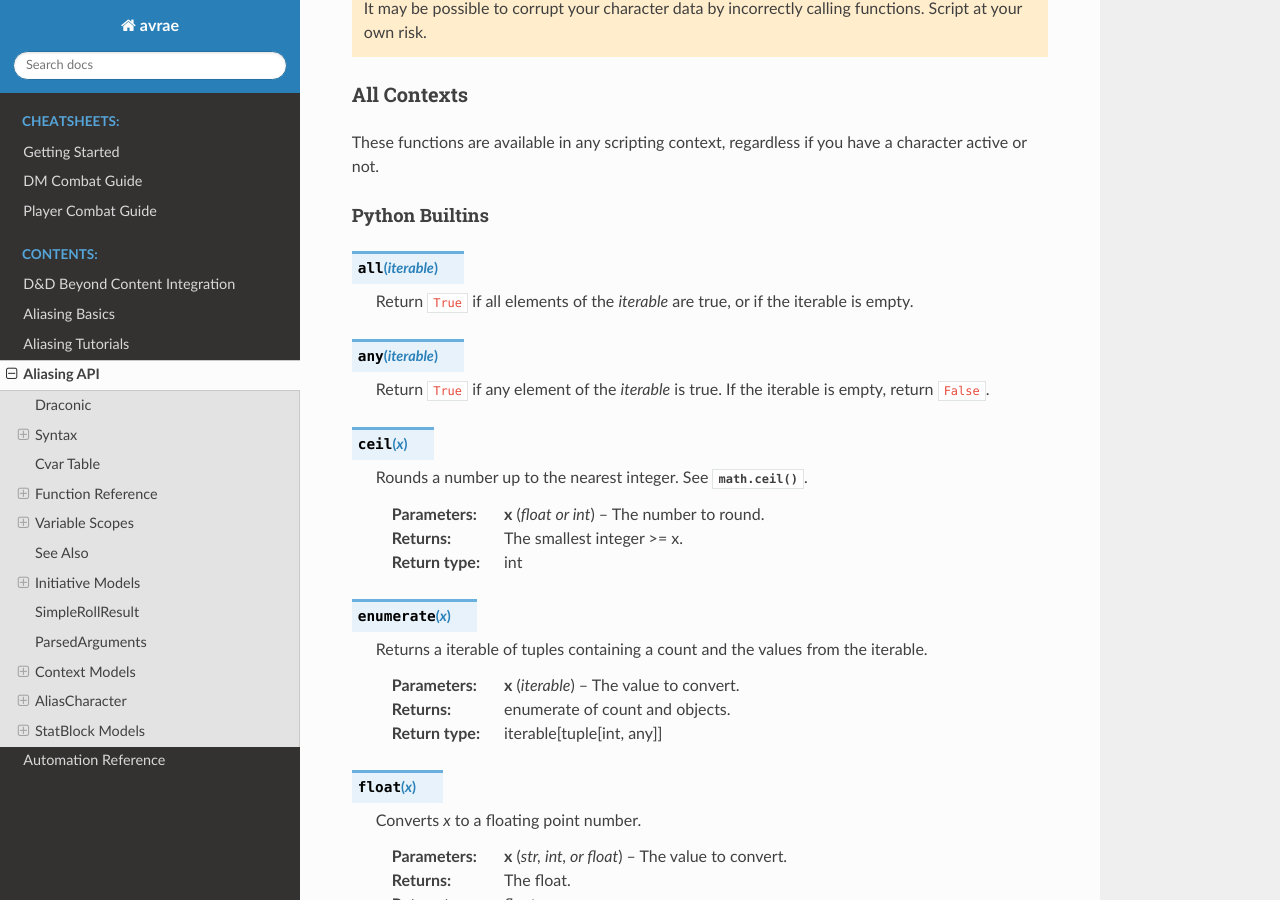
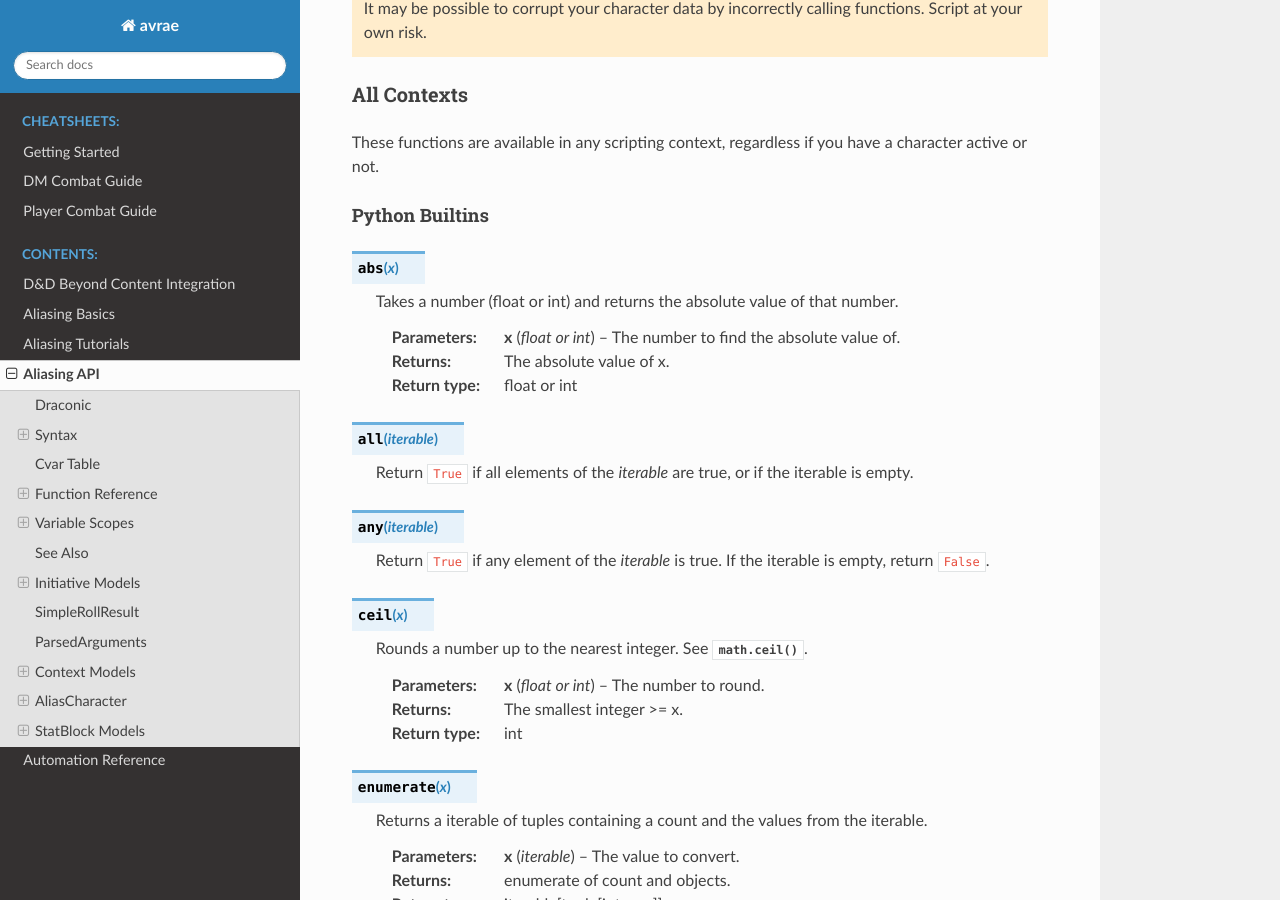
Before and after one commit to avrae/avrae, a Sphinx documentation site: the page built from docs/aliasing/api.rst, in a window 1280 px wide and 900 px high, scrolled down 5491 px. Built offline with Sphinx 7.4.7 and the Read the Docs theme 2.0.0, drawn with Linux system fonts in a browser that asks for light colours.

Commit message:
add abs to evalutor

```diff
--- a/docs/aliasing/api.rst
+++ b/docs/aliasing/api.rst
@@ -227,6 +227,15 @@ These functions are available in any scripting context, regardless if you have a
 
 Python Builtins
 """""""""""""""
+
+.. function:: abs(x)
+
+    Takes a number (float or int) and returns the absolute value of that number.
+
+    :param x: The number to find the absolute value of.
+    :type x: float or int
+    :return: The absolute value of x.
+    :rtype: float or int
 
 .. function:: all(iterable)
 
```
Also changed, not shown: 1 other file.
